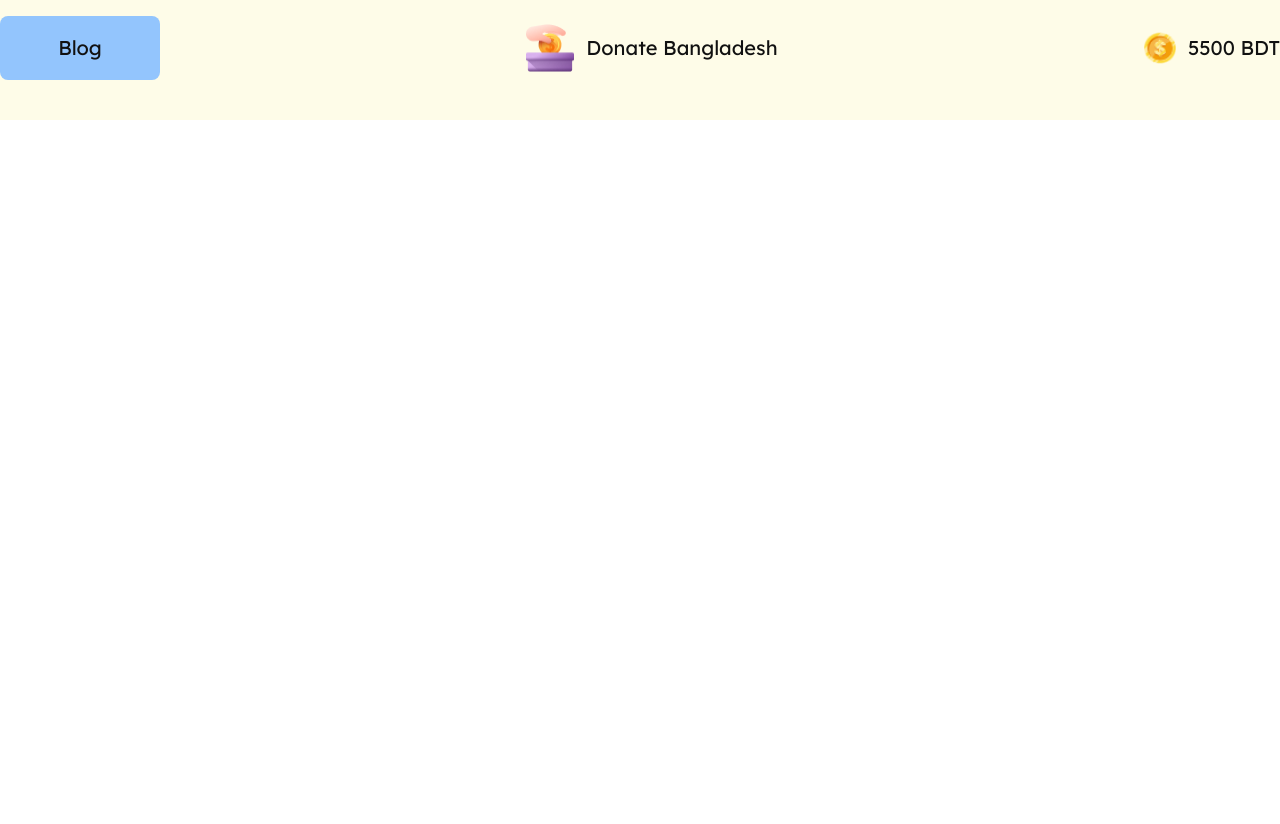
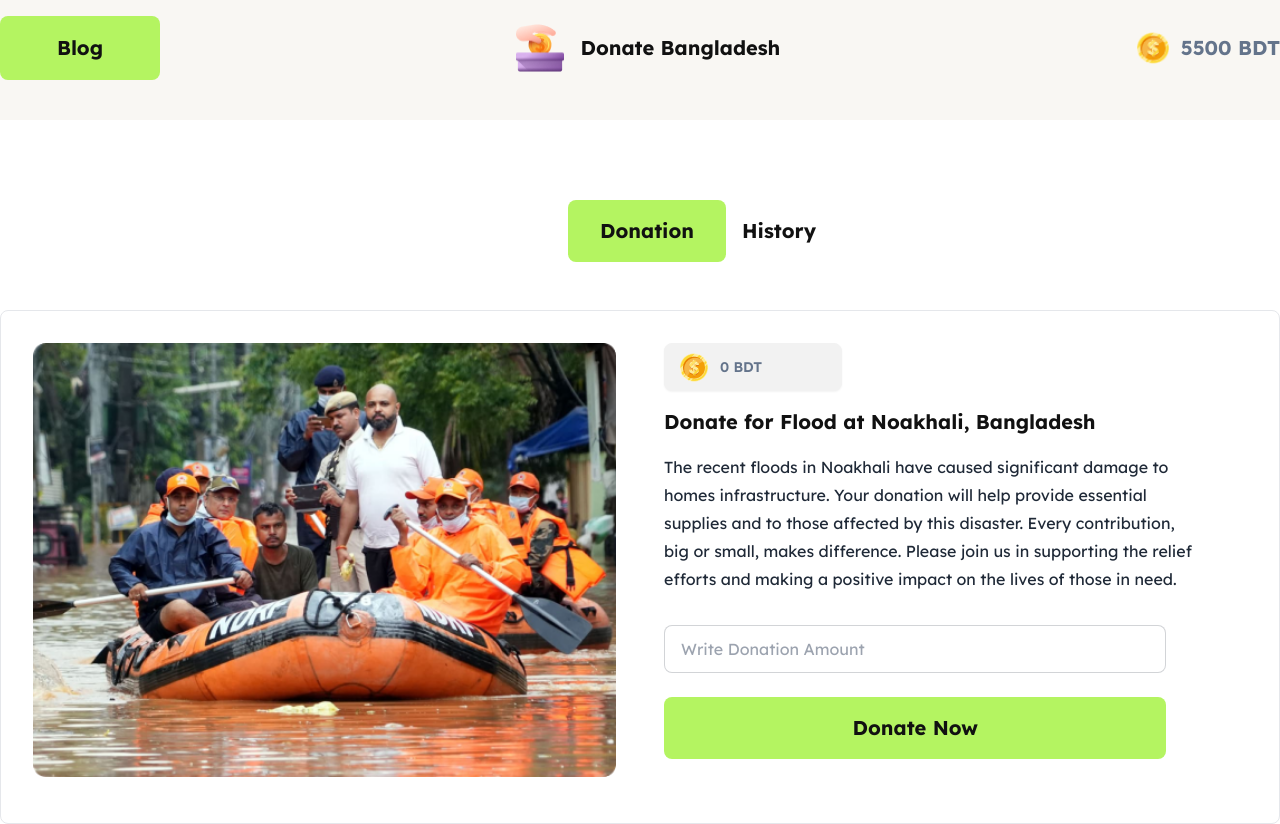
Before and after one commit to Web-hero-Dinajpur/DOM-Quset-Donet-assig4-bd, a plain HTML site: page index.html in a window 1280 px wide. Before the commit the page ends 800 px from the top, so only its background shows below. Drawn offline with nearby package versions, Linux system fonts and the light colour scheme.

Commit message:
Home page done

```diff
--- a/index.html
+++ b/index.html
@@ -12,23 +12,73 @@
 
 <body>
     <!-- top header section  -->
-    <header class="top-header bg-yellow-50 pt-4 pb-10">
+    <header class="top-header bg-[#F9F7F3] pt-4 pb-10">
         <div class="container mx-auto flex justify-between">
-            <h2 class="bg-blue-300 w-40 h-16 flex justify-center items-center rounded-lg">Blog</h2>
-            <div class="flex gap-3 justify-center items-center">
+            <div>
+                <a href="Home.html" class="bg-[#b4f461] w-40 h-16 flex justify-center items-center rounded-lg">Blog</a>
+            </div>
+            <div class="flex gap-4 justify-center items-center">
                 <img class="h-12 w-12" src="assets/logo.png" alt="">
+
                 <head>Donate Bangladesh</head>
             </div>
             <div class="flex gap-3 justify-center items-center">
                 <img class="w-8 h-8" src="assets/coin.png" alt="">
-                <h2>5500 <span>BDT</span></h2>
+                <h2 class="text-slate-500">5500 <span>BDT</span></h2>
             </div>
         </div>
     </header>
     <!-- main section  -->
-    <main>
-        <section>
+    <main class="container mx-auto">
+        <section class="mt-20">
+            <div class="w-36 mx-auto flex gap-4 top-header">
+                <button class="bg-[#b4f461] px-8 py-4  rounded-lg">Donation</button>
+                <button>History</button>
+            </div>
+        </section>
+        <!-- card body section  -->
+        <section class="mt-12 border p-8 rounded-lg">
+            <div class="grid grid-cols-2 gap-12">
+                <div>
+                    <img class="w-full" src="assets/noakhali.png" alt="">
+                </div>
+                <div class="w-11/12">
+                    <div class="flex gap-3 items-center btn w-2/6">
+                        <img class="-ml-16" src="assets/coin.png" alt="">
+                        <h2 class="text-slate-500">0<span> BDT</span></h2>
+                    </div>
+                    <h2 class="top-header my-4">Donate for Flood at Noakhali, Bangladesh</h2>
+                    <p class="leading-7"> The recent floods in Noakhali have caused significant damage to homes infrastructure. Your
+                        donation will help provide essential supplies and to those affected by this disaster. Every
+                        contribution, big or small, makes difference. Please join us in supporting the relief efforts
+                        and making a positive impact on the lives of those in need.
+                    </p>
+                    <form class="card-body pl-0">
+                        <div class="form-control">
+                            <input type="number" placeholder="Write Donation Amount" class="input input-bordered"
+                                required />
+                        </div>
+                        <div class="form-control mt-4">
+                            <button class="bg-[#b4f461] top-header px-8 py-4  rounded-lg" onclick="my_modal_4.showModal()">Donate
+                                Now</button>
+                            <!-- <dialog id="my_modal_4" class="modal">
+                                <div class="modal-box w-11/12 max-w-5xl">
+                                    <h3 class="text-lg font-bold">Hello!</h3>
+                                    <p class="py-4">Click the button below to close</p>
+                                    <div class="modal-action">
+                                        <form method="dialog">
 
+                                            <button class="btn">Close</button>
+                                        </form>
+                                    </div>
+                                </div>
+                            </dialog> -->
+                        </div>
+                    </form>
+
+                    <!-- input section  -->
+                </div>
+            </div>
         </section>
     </main>
     <!-- js file -->
--- a/style/style.css
+++ b/style/style.css
@@ -10,4 +10,5 @@ body{
 .top-header{
     color:#111111;
     font-size: 20px;
+    font-weight: bold;
 }
```
Also changed, not shown: Home.html (added, +50 -0 lines).
